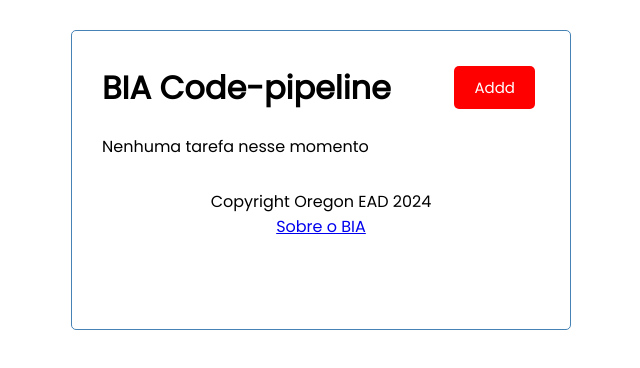
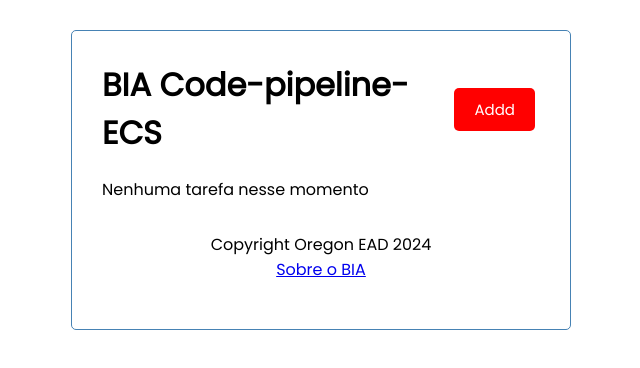
Before and after one commit to henrylle/bia, a React (Create React App) app in the folder client/: page / in a window 1280 px wide. Shown: the top 368 px of the page, without its empty margins (319-959 px from the left). Built offline with nearby package versions, Linux system fonts and the light colour scheme; no server answers.

Commit message:
atualiza buildspec e header

```diff
--- a/client/src/components/Header.js
+++ b/client/src/components/Header.js
@@ -20,7 +20,7 @@
 };
 
 Header.defaultProps = {
-  title: "BIA Code-pipeline",
+  title: "BIA Code-pipeline-ECS",
 };
 
 export default Header;
```
Also changed, not shown: 1 other file (tests, documents, lock files or other folders).
